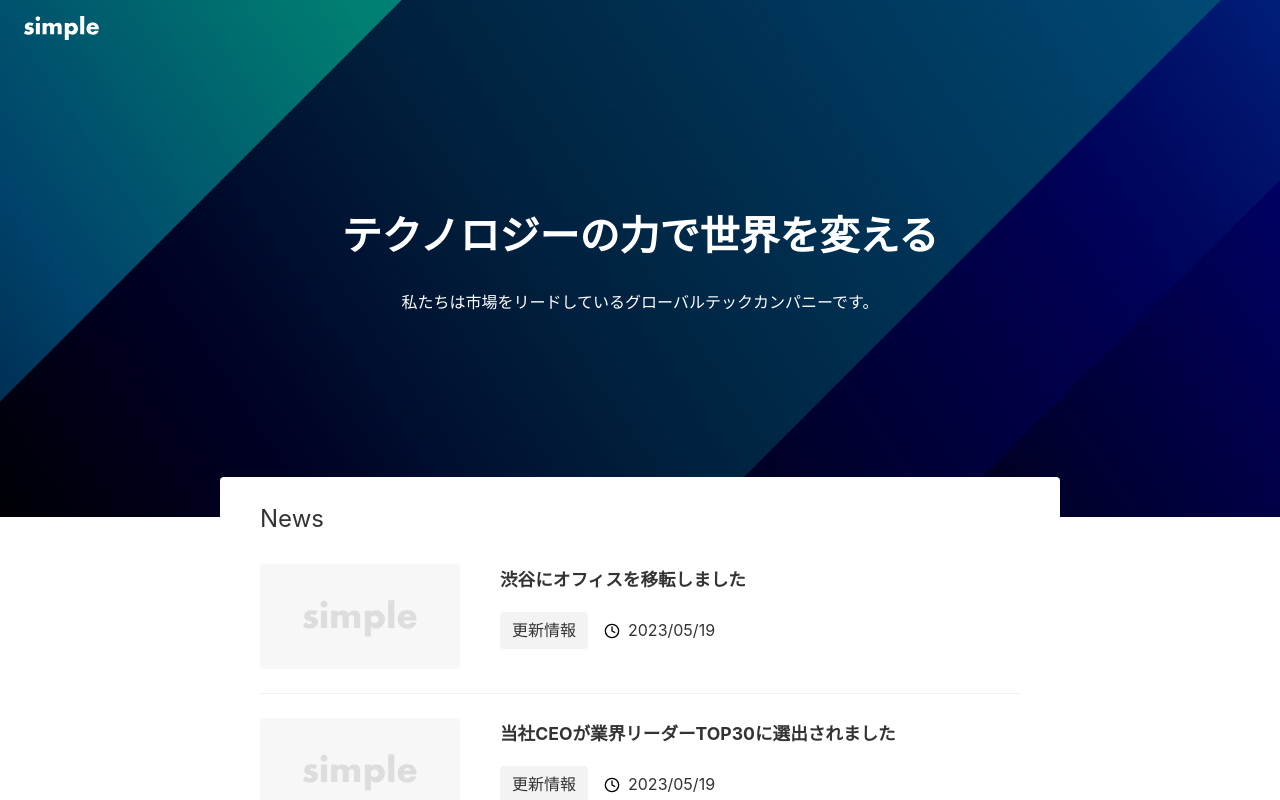
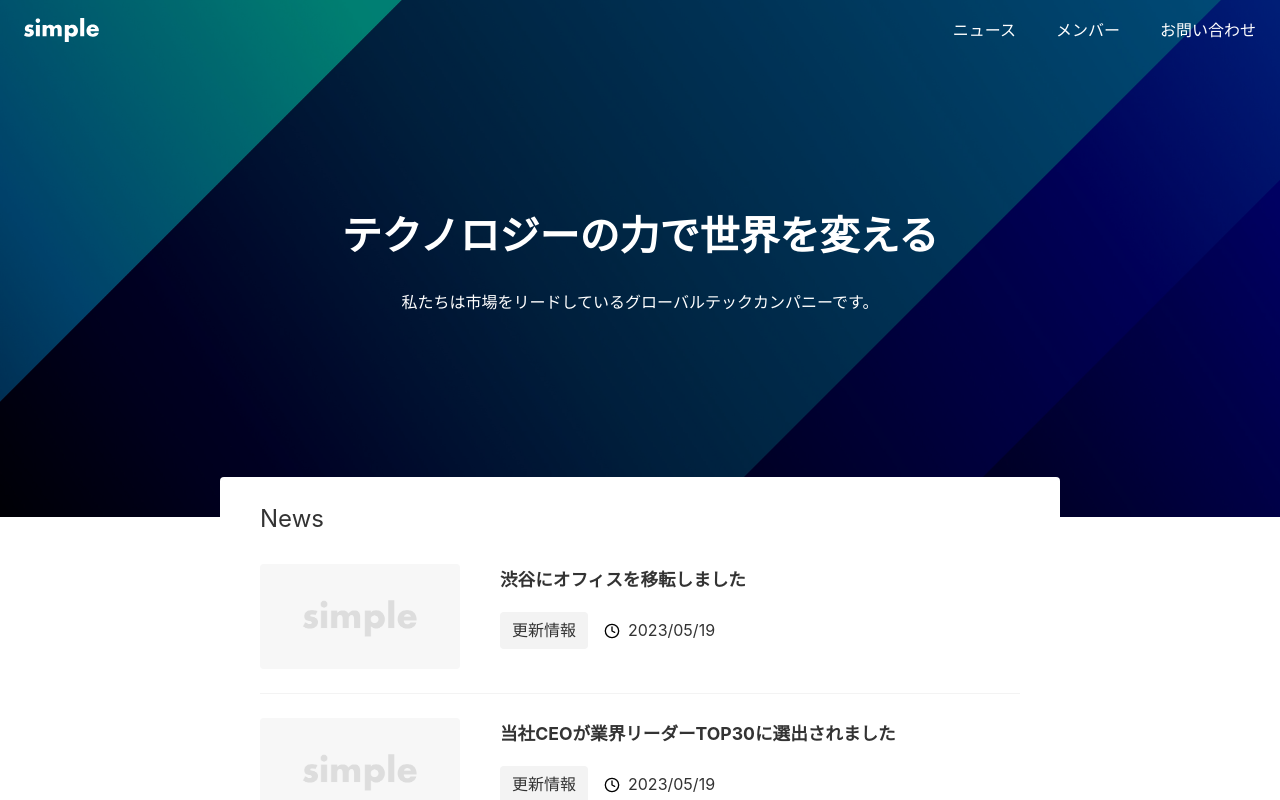
Before and after one commit to Kawashima-Tomoya/headless-cms, a Next.js app: page / in a window 1280 px wide. Shown: the top 800 px of the page. Built offline with nearby package versions, Linux system fonts and the light colour scheme.

Commit message:
⚡️ NextLinkに変更

```diff
--- a/app/_components/Footer/index.tsx
+++ b/app/_components/Footer/index.tsx
@@ -1,3 +1,5 @@
+import Link from "next/link";
+
 export function Footer() {
 	return (
 		<footer
@@ -12,15 +14,15 @@ export function Footer() {
           sm:flex-wrap sm:gap-y-2 sm:gap-x-0
         "
 				>
-					<li className="sm:w-1/2">
-						<a href="/news">ニュース</a>
-					</li>
-					<li className="sm:w-1/2">
-						<a href="/members">メンバー</a>
-					</li>
-					<li className="sm:w-1/2">
-						<a href="/contact">お問い合わせ</a>
-					</li>
+					<Link href="/news" className="sm:w-1/2">
+						ニュース
+					</Link>
+					<Link href="/members" className="sm:w-1/2">
+						メンバー
+					</Link>
+					<Link href="/contact" className="sm:w-1/2">
+						お問い合わせ
+					</Link>
 				</ul>
 			</nav>
 			<small>&copy; SIMPLE. All Rights Reserved 2024</small>
--- a/app/_components/Header/index.tsx
+++ b/app/_components/Header/index.tsx
@@ -1,4 +1,5 @@
 import Image from "next/image";
+import Link from "next/link";
 
 export function Header() {
 	return (
@@ -8,7 +9,7 @@ export function Header() {
       flex items-center justify-between w-full
       sm:pt-6 sm:px-4"
 		>
-			<a href="/" className="flex">
+			<Link href="/" className="flex">
 				<Image
 					src="/logo.svg"
 					alt="SIMPLE"
@@ -17,7 +18,20 @@ export function Header() {
 					height={133}
 					priority={true}
 				/>
-			</a>
+			</Link>
+			<nav>
+				<ul className="flex text-white gap-10">
+					<li>
+						<Link href="/news">ニュース</Link>
+					</li>
+					<li>
+						<Link href="/members">メンバー</Link>
+					</li>
+					<li>
+						<Link href="/contact">お問い合わせ</Link>
+					</li>
+				</ul>
+			</nav>
 		</header>
 	);
 }
--- a/app/_components/NewsList/index.tsx
+++ b/app/_components/NewsList/index.tsx
@@ -2,6 +2,7 @@ import { CategoryTag } from "@/app/_components/Category";
 import { UpdateDate } from "@/app/_components/UpdateDate";
 import type { News } from "@/app/_libs/microcms";
 import Image from "next/image";
+import Link from "next/link";
 
 type Props = {
 	news: News[];
@@ -18,7 +19,12 @@ export function NewsList({ news }: Props) {
 					key={article.id}
 					className="border-b border-b-[--color-border-light] last:border-b-0"
 				>
-					<div className="flex items-start gap-10 px-0 py-[24px] sm:block sm:px-0 sm:py-[16px]">
+					<Link
+						href={`/news/${article.id}`}
+						className="
+						flex items-start gap-10 px-0 py-[24px]
+						sm:block sm:px-0 sm:py-[16px]"
+					>
 						<Image
 							className="w-[200px] h-auto rounded-[--border-radius] sm:hidden"
 							src="/no-image.png"
@@ -35,7 +41,7 @@ export function NewsList({ news }: Props) {
 								<UpdateDate date={article.publishedAt ?? article.createdAt} />
 							</dd>
 						</dl>
-					</div>
+					</Link>
 				</li>
 			))}
 		</ul>
```
